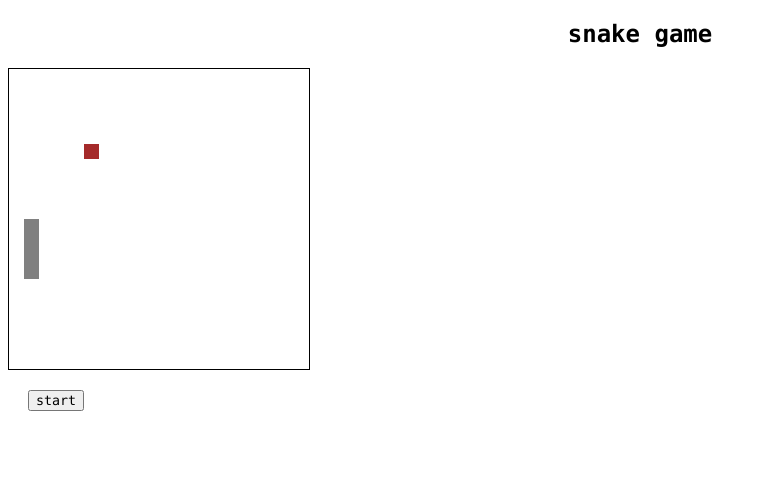
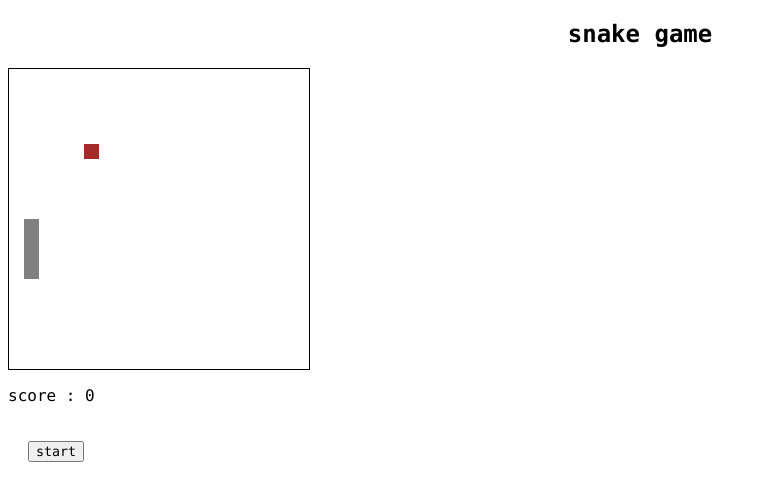
Before and after one commit to davehowson/snake-game, a React app: page / in a window 1280 px wide. Shown: the top 500 px of the page, without its empty margins (0-767 px from the left). Built offline with nearby package versions, Linux system fonts and the light colour scheme.

Commit message:
Score shown

```diff
--- a/src/components/board/board.component.jsx
+++ b/src/components/board/board.component.jsx
@@ -18,6 +18,7 @@ const Board = () => {
   const [pelletEaten, setPelletEaten] = useState(false);
   const [gameState, setGameState] = useState('paused'); // paused, started, finished
   const [changeDirection, setChangeDirection] = useState(false);
+  const [score, setScore] = useState(0);
 
   const keyPressed = useKeyPress([
     'ArrowUp',
@@ -154,6 +155,7 @@ const Board = () => {
       } else if (head.x === pellet.x && head.y === pellet.y) {
         setPelletEaten(true);
         setPellet(getRandomCell());
+        setScore(score + 1);
       }
     },
     gameState === 'started' ? duration : null
@@ -186,6 +188,9 @@ const Board = () => {
           </div>
         ))}
       </div>
+      <div className="score">
+        <p>score : {score}</p>
+      </div>
       <div>
         <button
           type="button"
```
Also changed, not shown: .eslintrc.json.
